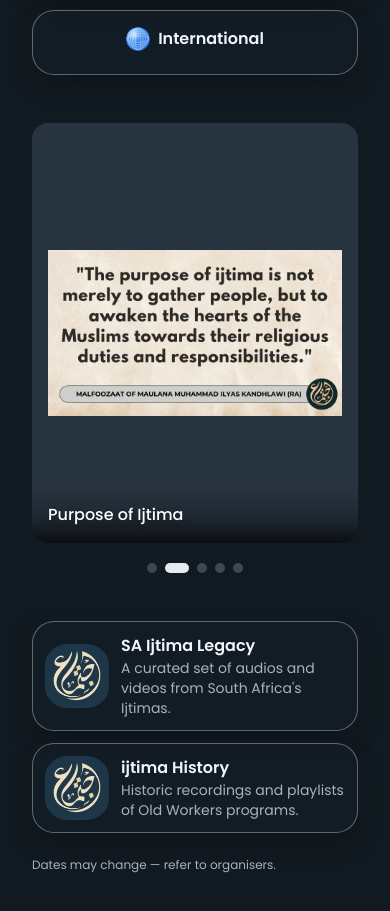
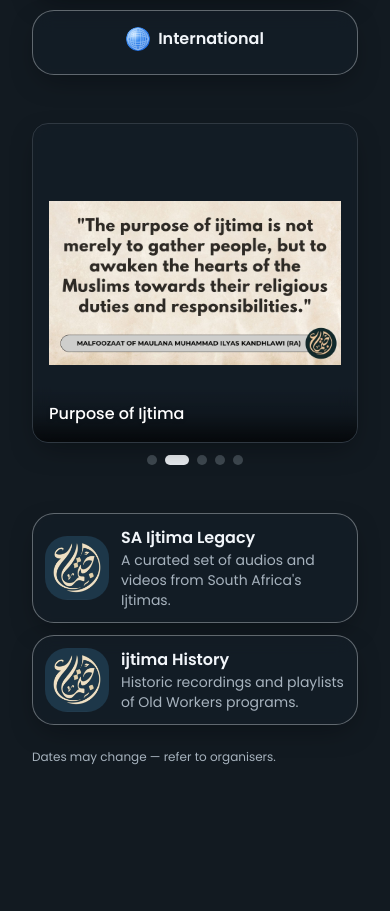
Before and after one commit to Simtechcds/ijtima-site, a React (Vite) app: page / in a window 390 px wide. Shown: the part 1082-1993 px from the top of the page. Built offline with nearby package versions, Linux system fonts and the light colour scheme.

Commit message:
Refine gallery block height
Adjusted the gallery block height for mobile view to be less tall and applied a more glassy look to better blend with the site's theme.

```diff
--- a/src/components/media/FadeAutoGallery.tsx
+++ b/src/components/media/FadeAutoGallery.tsx
@@ -17,7 +17,7 @@ type Props = {
 export default function FadeAutoGallery({
   slides,
   className,
-  heightClass = "h-[420px] sm:h-[460px] md:h-[520px] lg:h-[560px] xl:h-[600px]",
+  heightClass = "h-[320px] sm:h-[380px] md:h-[480px] lg:h-[540px] xl:h-[580px]",
   intervalMs = 4000,
 }: Props) {
   const [active, setActive] = useState(0);
@@ -32,7 +32,7 @@ export default function FadeAutoGallery({
 
   return (
     <section className={cn("w-full py-6 relative", className)}>
-      <div className={cn("relative mx-auto max-w-6xl md:max-w-7xl rounded-2xl overflow-hidden bg-muted", heightClass)}>
+      <div className={cn("relative mx-auto max-w-6xl md:max-w-7xl rounded-2xl overflow-hidden glass-surface hairline", heightClass)}>
         {/* Slides */}
         {slides.map((s, i) => (
           <article
@@ -63,7 +63,7 @@ export default function FadeAutoGallery({
       </div>
 
       {/* Dots */}
-      <div className="flex justify-center mt-5 gap-2">
+      <div className="flex justify-center mt-3 sm:mt-5 gap-2">
         {slides.map((_, i) => (
           <button
             key={i}
```
